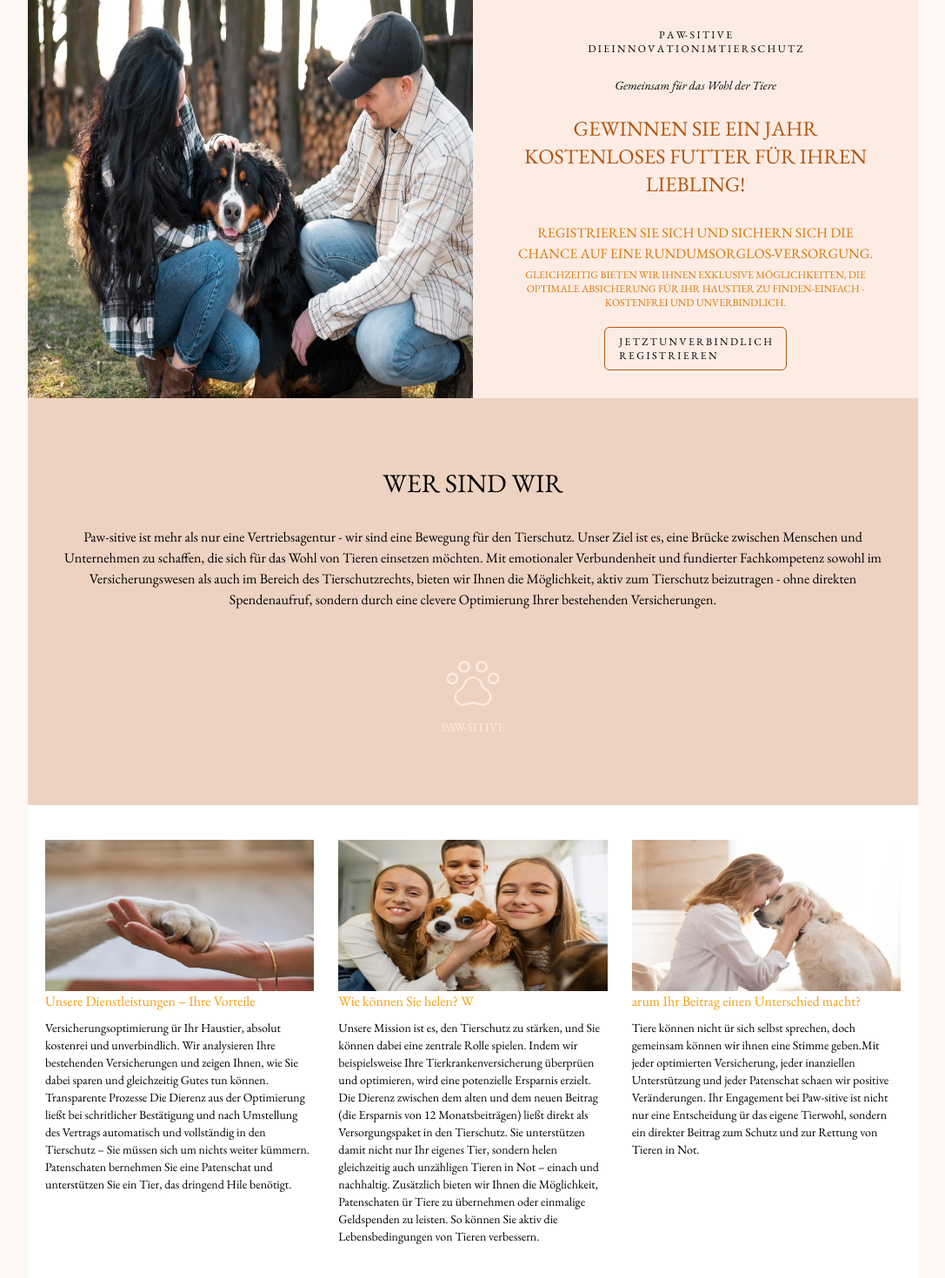
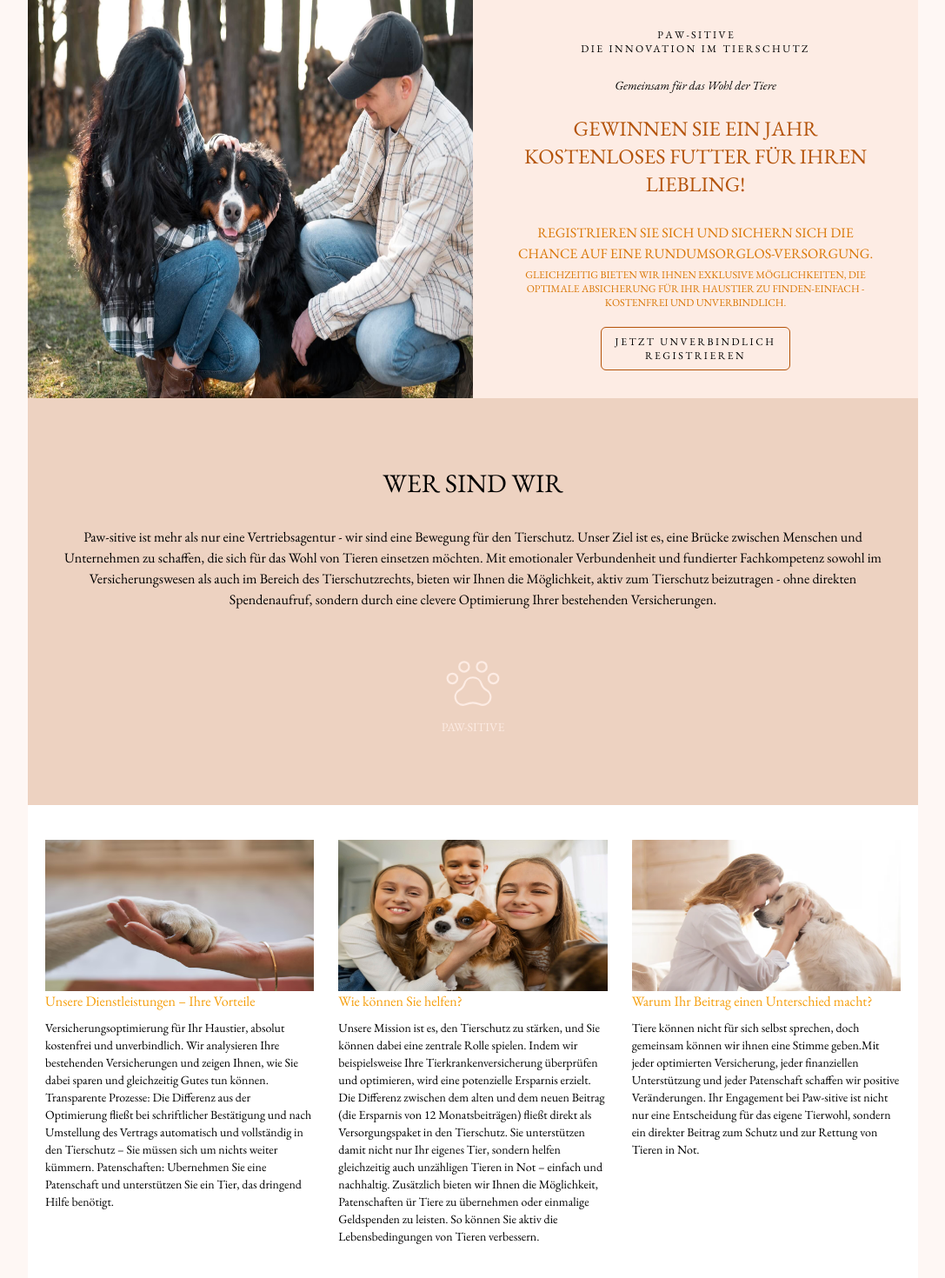
Before and after one commit to MdShobujDev/PAW--SITIVE, a Next.js app: page / in a window 1280 px wide. Shown: the top 1470 px of the page at 87% size, without its empty margins (96-1183 px from the left). Built offline with nearby package versions, Linux system fonts and the light colour scheme.

Commit message:
fix: solve word wrong spelling

```diff
--- a/src/app/page.tsx
+++ b/src/app/page.tsx
@@ -17,9 +17,9 @@ export default function Home() {
           <Image className=" w-full h-full" src={image_1} alt="img" />
         </div>
         <div className=" px-10 py-8 flex flex-col items-center">
-          <h2 className="text-xs">P A W- S I T I V E</h2>
-          <p className=" text-xs">
-            D I E I N N O V A T I O N I M T I E R S C H U T Z
+          <h2 className="text-xs">P A W - S I T I V E</h2>
+          <p className=" text-xs tracking-[2.5px]">
+            DIE INNOVATION IM TIERSCHUTZ
           </p>
           <p className=" text-sm my-6 italic">
             Gemeinsam für das Wohl der Tiere
@@ -39,9 +39,10 @@ export default function Home() {
 
           <Link
             href="/contact-us"
-            className=" text-xs mt-5 border-[1.5px] border-amber-700  cursor-pointer px-4 py-2 hover:border-amber-500 hover:shadow hover:shadow-amber-600 transition-all ease-linear rounded-md"
+            className=" text-xs mt-5 border-[1.5px] border-amber-700  cursor-pointer px-4 py-2 hover:border-amber-500 hover:shadow hover:shadow-amber-600 transition-all ease-linear rounded-md tracking-[2.5px] text-center"
           >
-            J E T Z T U N V E R B I N D L I C H <br />R E G I S T R I E R E N
+            JETZT UNVERBINDLICH <br />
+            REGISTRIEREN
           </Link>
         </div>
       </section>
@@ -67,17 +68,17 @@ export default function Home() {
       <section className="grid  min-[650px]:grid-cols-3 min-[450px]:grid-cols-2 grid-cols-1  gap-7 w-full bg-white px-5 py-10">
         <Card
           title="Unsere Dienstleistungen – Ihre Vorteile"
-          description={`Versicherungsoptimierung ür Ihr Haustier, absolut kostenrei und unverbindlich. Wir analysieren Ihre bestehenden Versicherungen und zeigen Ihnen, wie Sie dabei sparen und gleichzeitig Gutes tun können. Transparente Prozesse Die Dierenz aus der Optimierung ließt bei schritlicher Bestätigung und nach Umstellung des Vertrags automatisch und vollständig in den Tierschutz – Sie müssen sich um nichts weiter kümmern. Patenschaten bernehmen Sie eine Patenschat und unterstützen Sie ein Tier, das dringend Hile benötigt.`}
+          description={`Versicherungsoptimierung für Ihr Haustier, absolut kostenfrei und unverbindlich. Wir analysieren Ihre bestehenden Versicherungen und zeigen Ihnen, wie Sie dabei sparen und gleichzeitig Gutes tun können. Transparente Prozesse: Die Differenz aus der Optimierung fließt bei schriftlicher Bestätigung und nach Umstellung des Vertrags automatisch und vollständig in den Tierschutz – Sie müssen sich um nichts weiter kümmern. Patenschaften: Ubernehmen Sie eine Patenschaft und unterstützen Sie ein Tier, das dringend Hilfe benötigt.`}
           image={CardImage_1}
         />
         <Card
-          title="Wie können Sie helen? W"
-          description={`Unsere Mission ist es, den Tierschutz zu stärken, und Sie können dabei eine zentrale Rolle spielen. Indem wir beispielsweise Ihre Tierkrankenversicherung überprüen und optimieren, wird eine potenzielle Ersparnis erzielt. Die Dierenz zwischen dem alten und dem neuen Beitrag (die Ersparnis von 12 Monatsbeiträgen) ließt direkt als Versorgungspaket in den Tierschutz. Sie unterstützen damit nicht nur Ihr eigenes Tier, sondern helen gleichzeitig auch unzähligen Tieren in Not – einach und nachhaltig. Zusätzlich bieten wir Ihnen die Möglichkeit, Patenschaten ür Tiere zu übernehmen oder einmalige Geldspenden zu leisten. So können Sie aktiv die Lebensbedingungen von Tieren verbessern.`}
+          title="Wie können Sie helfen?"
+          description={`Unsere Mission ist es, den Tierschutz zu stärken, und Sie können dabei eine zentrale Rolle spielen. Indem wir beispielsweise Ihre Tierkrankenversicherung überprüfen und optimieren, wird eine potenzielle Ersparnis erzielt. Die Differenz zwischen dem alten und dem neuen Beitrag (die Ersparnis von 12 Monatsbeiträgen) fließt direkt als Versorgungspaket in den Tierschutz. Sie unterstützen damit nicht nur Ihr eigenes Tier, sondern helfen gleichzeitig auch unzähligen Tieren in Not – einfach und nachhaltig. Zusätzlich bieten wir Ihnen die Möglichkeit, Patenschaften ür Tiere zu übernehmen oder einmalige Geldspenden zu leisten. So können Sie aktiv die Lebensbedingungen von Tieren verbessern.`}
           image={CardImage_2}
         />
         <Card
-          title="arum Ihr Beitrag einen Unterschied macht?"
-          description={`Tiere können nicht ür sich selbst sprechen, doch gemeinsam können wir ihnen eine Stimme geben.Mit jeder optimierten Versicherung, jeder inanziellen Unterstützung und jeder Patenschat schaen wir positive Veränderungen. Ihr Engagement bei Paw-sitive ist nicht nur eine Entscheidung ür das eigene Tierwohl, sondern ein direkter Beitrag zum Schutz und zur Rettung von Tieren in Not.`}
+          title="Warum Ihr Beitrag einen Unterschied macht?"
+          description={`Tiere können nicht für sich selbst sprechen, doch gemeinsam können wir ihnen eine Stimme geben.Mit jeder optimierten Versicherung, jeder finanziellen Unterstützung und jeder Patenschaft schaffen wir positive Veränderungen. Ihr Engagement bei Paw-sitive ist nicht nur eine Entscheidung für das eigene Tierwohl, sondern ein direkter Beitrag zum Schutz und zur Rettung von Tieren in Not.`}
           image={CardImage_3}
         />
       </section>
@@ -91,7 +92,7 @@ export default function Home() {
         </div>
         <div className=" px-14 py-5">
           <h2 className=" text-center text-4xl font-light">PAW-SITIVE</h2>
-          <div className=" font-light text-center mt-7">
+          <div className=" font-light text-center mt-7 ">
             <p>
               steht für nachhaltigen Tierschutz und verantwortungsvolle Hilfe.
               Gemeinsam mit Ihnen schaffen wir eine Welt, in der Tiere
```
